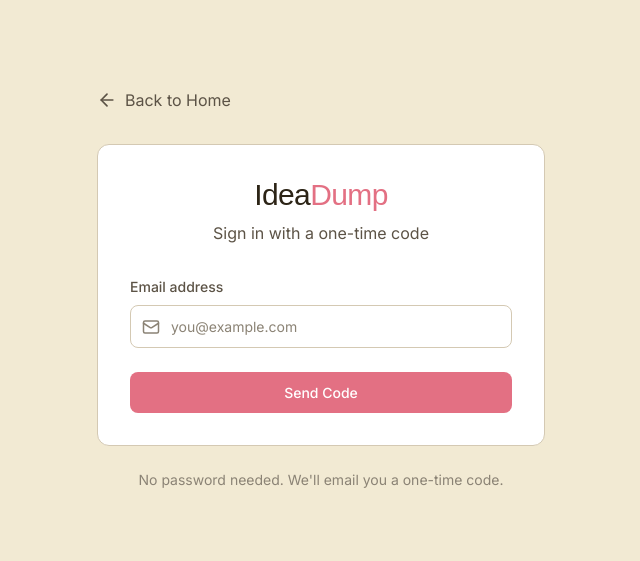
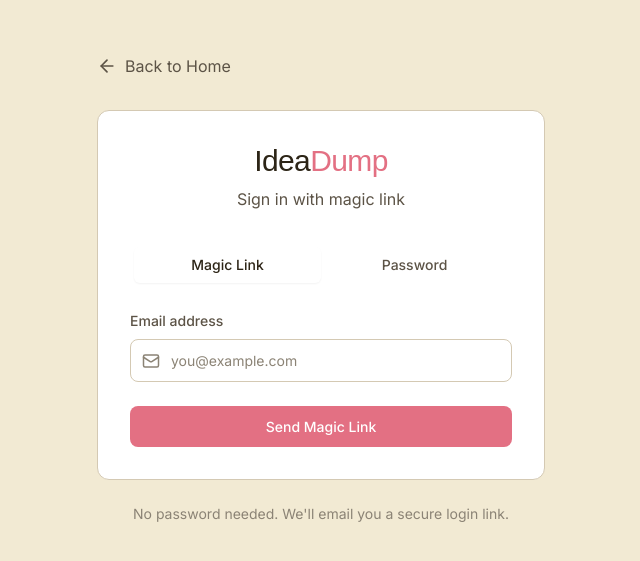
Before and after one commit to Kirbyyy81/idea-dump, a Next.js app: page /login in a window 1280 px wide. Shown: the part 111-672 px from the top of the page, without its empty margins (319-959 px from the left). Built offline with nearby package versions, Linux system fonts and the light colour scheme; a web font is replaced by a local one.

Commit message:
feat(auth): add password authentication support

```diff
--- a/app/login/page.tsx
+++ b/app/login/page.tsx
@@ -4,28 +4,32 @@ import { useState } from 'react';
 import { useRouter } from 'next/navigation';
 import Link from 'next/link';
 import { createClient } from '@/lib/supabase/client';
-import { Mail, ArrowLeft, Loader2, CheckCircle } from 'lucide-react';
+import { Mail, ArrowLeft, Loader2, CheckCircle, Lock, KeyRound } from 'lucide-react';
 
 export default function LoginPage() {
     const [email, setEmail] = useState('');
     const [code, setCode] = useState('');
+    const [password, setPassword] = useState('');
+    const [authMethod, setAuthMethod] = useState<'otp' | 'password'>('otp');
     const [isLoading, setIsLoading] = useState(false);
     const [isVerifying, setIsVerifying] = useState(false);
     const [isSent, setIsSent] = useState(false);
     const [error, setError] = useState<string | null>(null);
     const router = useRouter();
 
-    const handleSendCode = async (e: React.FormEvent) => {
+    const handleSubmit = async (e: React.FormEvent) => {
         e.preventDefault();
         setIsLoading(true);
         setError(null);
 
         try {
             const supabase = createClient();
+
+            if (authMethod === 'otp') {
                 const { error } = await supabase.auth.signInWithOtp({
                     email,
                     options: {
-                    shouldCreateUser: true,
+                        emailRedirectTo: `${window.location.origin}/auth/callback`,
                     },
                 });
 
@@ -33,6 +37,19 @@ export default function LoginPage() {
                     setError(error.message);
                 } else {
                     setIsSent(true);
+                }
+            } else {
+                const { error } = await supabase.auth.signInWithPassword({
+                    email,
+                    password,
+                });
+
+                if (error) {
+                    setError(error.message);
+                } else {
+                    // Successful password login
+                    router.push('/dashboard');
+                }
             }
         } catch {
             setError('An unexpected error occurred');
@@ -110,9 +127,39 @@ export default function LoginPage() {
                             <span className="text-accent-rose">Dump</span>
                         </h1>
                         <p className="text-text-secondary">
-                            {isSent ? 'Enter the code we emailed you' : 'Sign in with a one-time code'}
+                            {isSent
+                                ? 'Check your email!'
+                                : authMethod === 'otp'
+                                    ? 'Sign in with magic link'
+                                    : 'Sign in with password'}
                         </p>
                     </div>
+
+                    {/* Auth Method Toggle */}
+                    {!isSent && (
+                        <div className="flex p-1 bg-surface-tertiary rounded-lg mb-6">
+                            <button
+                                type="button"
+                                onClick={() => setAuthMethod('otp')}
+                                className={`flex-1 py-2 text-sm font-medium rounded-md transition-all ${authMethod === 'otp'
+                                        ? 'bg-surface-primary text-text-primary shadow-sm'
+                                        : 'text-text-secondary hover:text-text-primary'
+                                    }`}
+                            >
+                                Magic Link
+                            </button>
+                            <button
+                                type="button"
+                                onClick={() => setAuthMethod('password')}
+                                className={`flex-1 py-2 text-sm font-medium rounded-md transition-all ${authMethod === 'password'
+                                        ? 'bg-surface-primary text-text-primary shadow-sm'
+                                        : 'text-text-secondary hover:text-text-primary'
+                                    }`}
+                            >
+                                Password
+                            </button>
+                        </div>
+                    )}
 
                     {isSent ? (
                         /* Verify Code */
@@ -191,8 +238,8 @@ export default function LoginPage() {
                             </div>
                         </form>
                     ) : (
-                        /* Send Code */
-                        <form onSubmit={handleSendCode} className="space-y-6">
+                        /* Send Code / Password Login */
+                        <form onSubmit={handleSubmit} className="space-y-6">
                             <div>
                                 <label
                                     htmlFor="email"
@@ -217,6 +264,32 @@ export default function LoginPage() {
                                 </div>
                             </div>
 
+                            {authMethod === 'password' && (
+                                <div>
+                                    <label
+                                        htmlFor="password"
+                                        className="block text-sm font-medium text-text-secondary mb-2"
+                                    >
+                                        Password
+                                    </label>
+                                    <div className="relative">
+                                        <input
+                                            id="password"
+                                            type="password"
+                                            value={password}
+                                            onChange={(e) => setPassword(e.target.value)}
+                                            placeholder="••••••••"
+                                            required
+                                            className="input w-full pl-10"
+                                        />
+                                        <Lock
+                                            size={18}
+                                            className="absolute left-3 top-1/2 -translate-y-1/2 text-text-muted"
+                                        />
+                                    </div>
+                                </div>
+                            )}
+
                             {error && (
                                 <div className="p-3 rounded-lg bg-red-500/10 border border-red-500/20">
                                     <p className="text-sm text-red-400">{error}</p>
@@ -225,16 +298,16 @@ export default function LoginPage() {
 
                             <button
                                 type="submit"
-                                disabled={isLoading || !email}
+                                disabled={isLoading || !email || (authMethod === 'password' && !password)}
                                 className="btn-primary w-full flex items-center justify-center gap-2"
                             >
                                 {isLoading ? (
                                     <>
                                         <Loader2 size={18} className="animate-spin" />
-                                        Sending...
+                                        Logging in...
                                     </>
                                 ) : (
-                                    'Send Code'
+                                    authMethod === 'otp' ? 'Send Magic Link' : 'Sign In'
                                 )}
                             </button>
                         </form>
@@ -243,7 +316,9 @@ export default function LoginPage() {
 
                 {/* Footer */}
                 <p className="text-center text-sm text-text-muted mt-6">
-                    No password needed. We&apos;ll email you a one-time code.
+                    {authMethod === 'otp'
+                        ? "No password needed. We'll email you a secure login link."
+                        : "Enter your secure password to access your account."}
                 </p>
             </div>
         </div>
```
Lines whose indentation alone changed are shown as unchanged.
